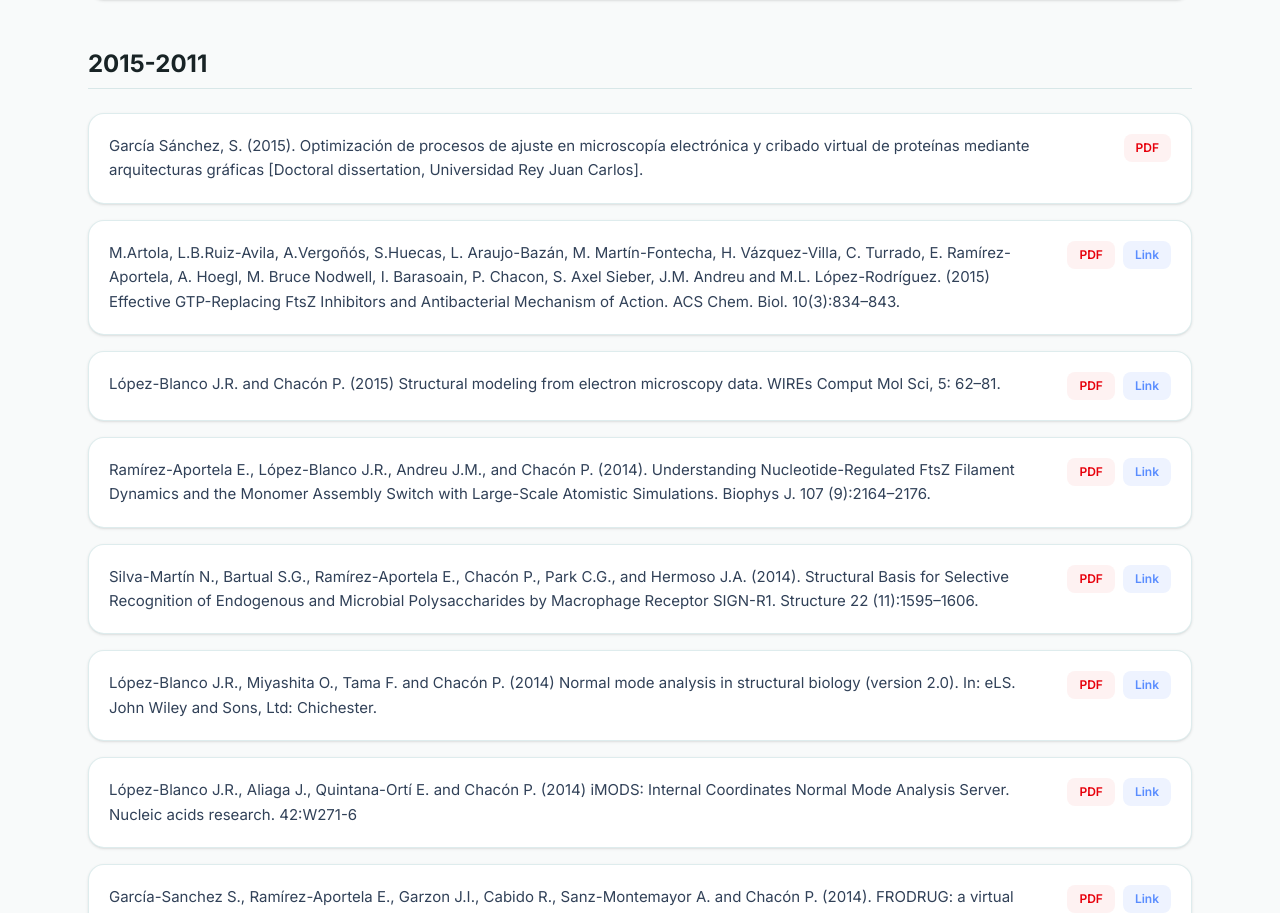
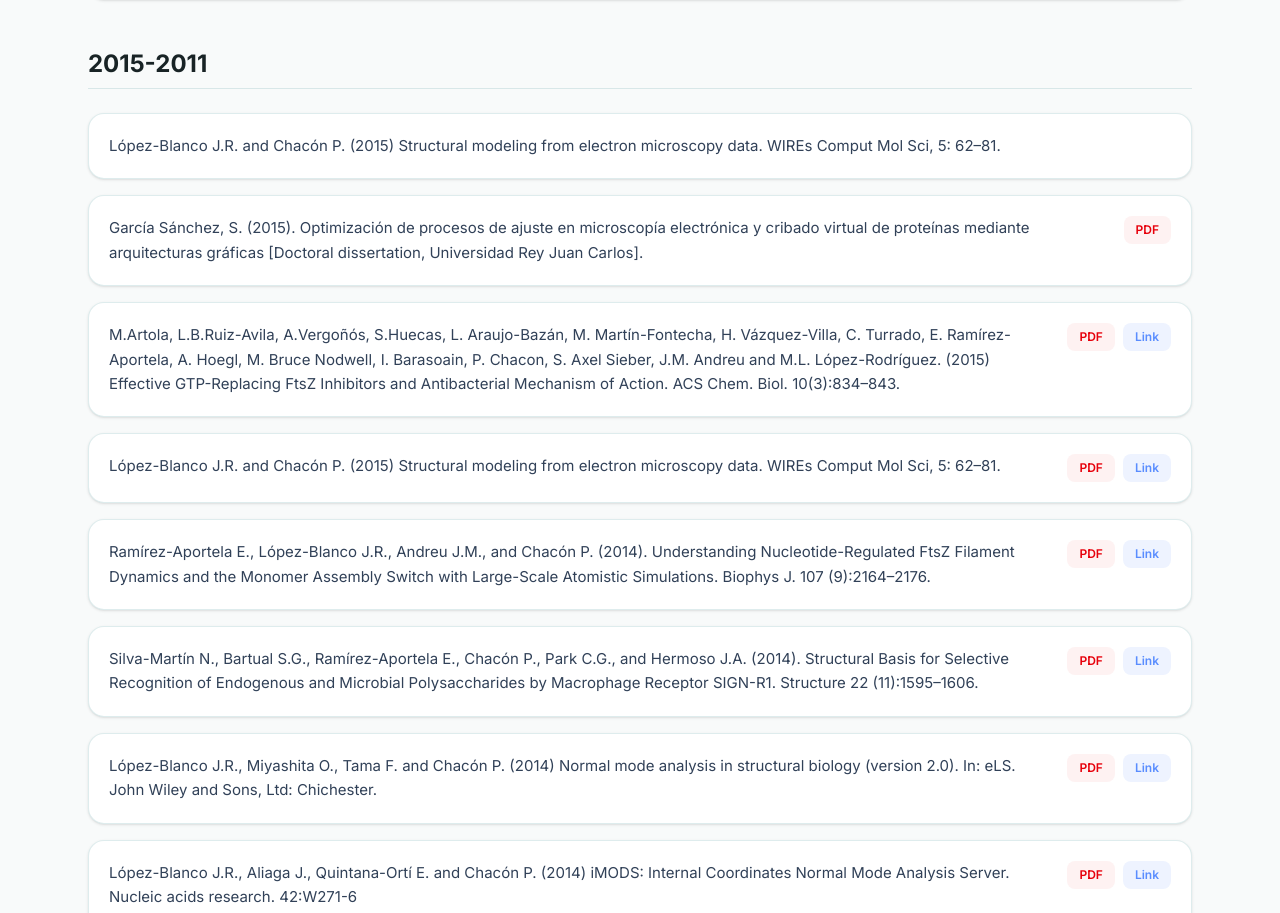
Before and after one commit to chaconlab/Website, a Next.js app: page /publications in a window 1280 px wide. Shown: the part 3157-4070 px from the top of the page. Built offline with nearby package versions, Linux system fonts and the light colour scheme.

Commit message:
Add Lopez-Blanco 2015 WIREs publication

```diff
--- a/app/publications/page.tsx
+++ b/app/publications/page.tsx
@@ -441,6 +441,11 @@ export default function Publications() {
         <section>
           <h2 id="2015-2011" className="scroll-mt-24 text-2xl font-bold mb-6 text-text-main border-b border-border-main pb-2">2015-2011</h2>
           <ul className="space-y-4">
+            <li className="p-5 rounded-2xl bg-panel border border-border-main shadow-sm hover:shadow-md transition-shadow group flex flex-col md:flex-row md:items-start md:justify-between gap-4">
+              <p className="text-[15px] leading-relaxed text-slate-700 flex-1">
+                López-Blanco J.R. and Chacón P. (2015) Structural modeling from electron microscopy data. WIREs Comput Mol Sci, 5: 62–81.
+              </p>
+            </li>
             <li className="p-5 rounded-2xl bg-panel border border-border-main shadow-sm hover:shadow-md transition-shadow group flex flex-col md:flex-row md:items-start md:justify-between gap-4">
               <p className="text-[15px] leading-relaxed text-slate-700 flex-1">
                 García Sánchez, S. (2015). Optimización de procesos de ajuste en microscopía electrónica y cribado virtual de proteínas mediante arquitecturas gráficas [Doctoral dissertation, Universidad Rey Juan Carlos].
```
